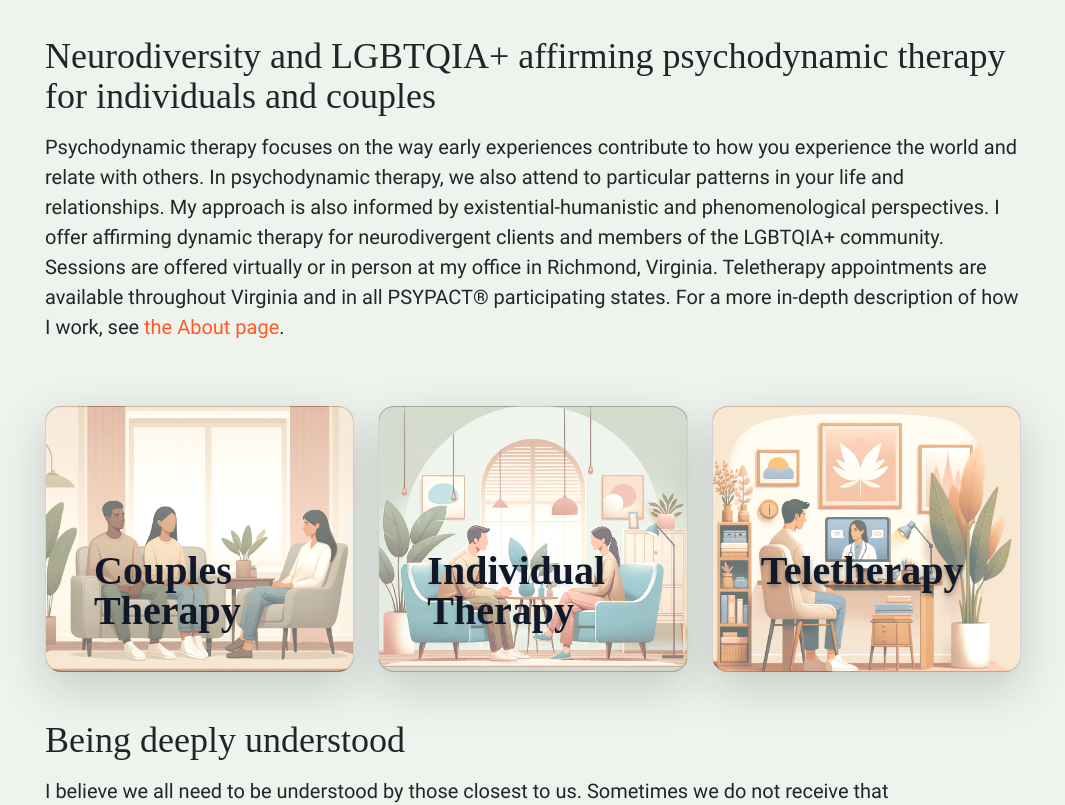
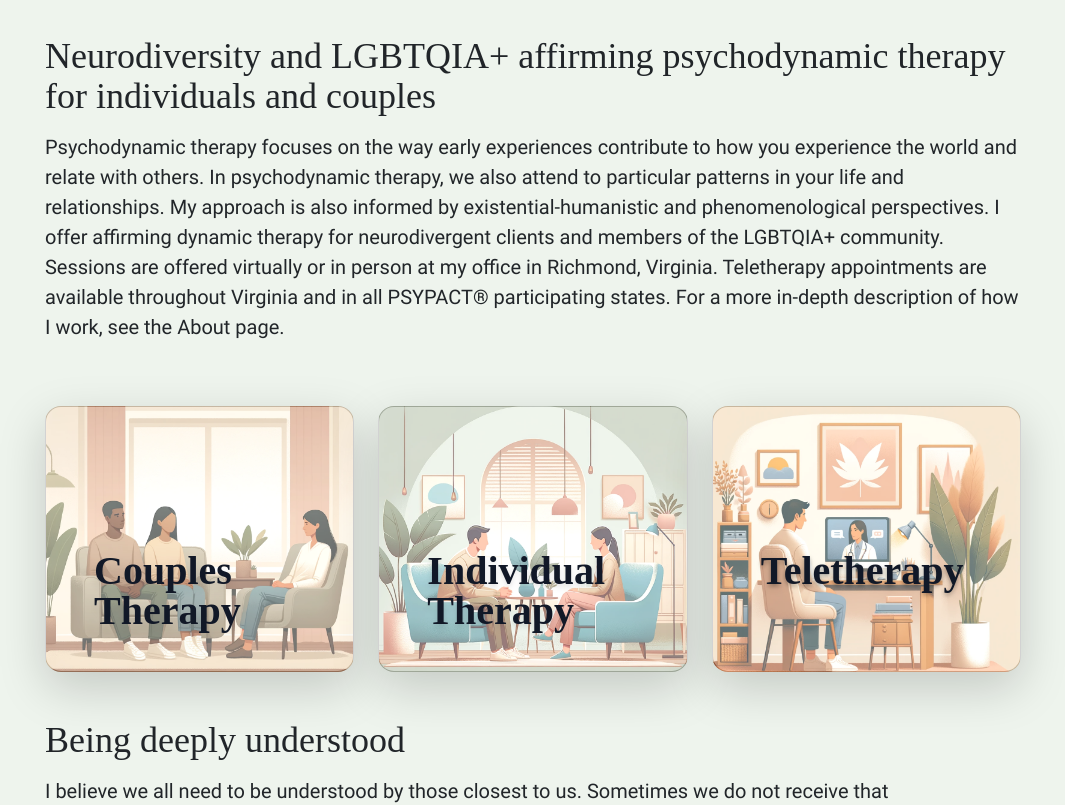
Before and after one commit to jspars/ml-psych, a SvelteKit app: page / in a window 1280 px wide. Shown: the part 680-1485 px from the top of the page, without its empty margins (107-1172 px from the left). Built offline with nearby package versions, Linux system fonts and the light colour scheme; a web font is replaced by a local one.

Commit message:
added copy

```diff
--- a/src/routes/+page.svelte
+++ b/src/routes/+page.svelte
@@ -21,7 +21,7 @@
 			and members of the LGBTQIA+ community. Sessions are offered virtually or in person at my
             office in Richmond, Virginia. Teletherapy appointments are available throughout Virginia and in all
 			PSYPACT® participating states. For a more in-depth description of how I work,
-			see <a href="{base}/about">the About page</a>.
+			see the About page.
 		</p>
 	</div>
 	<CardGroup />
```
